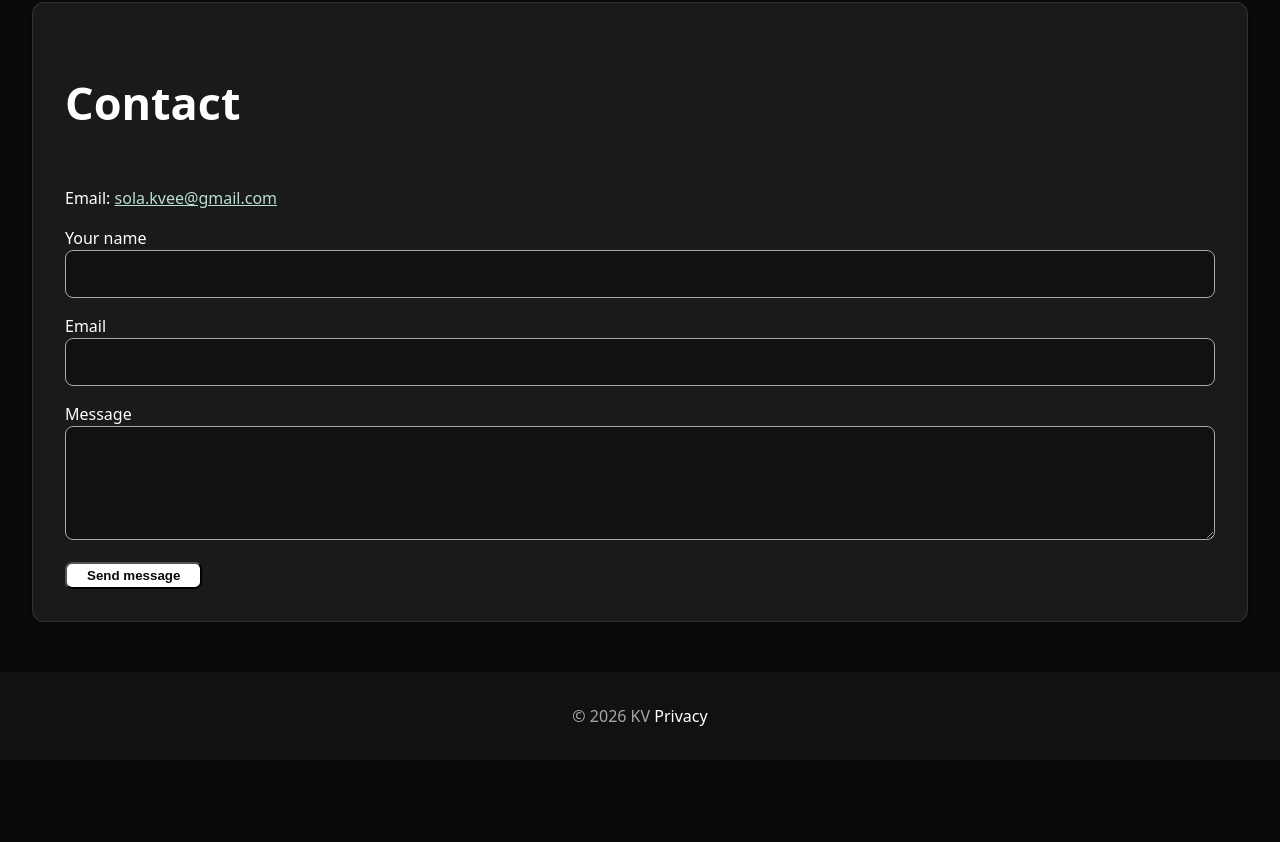
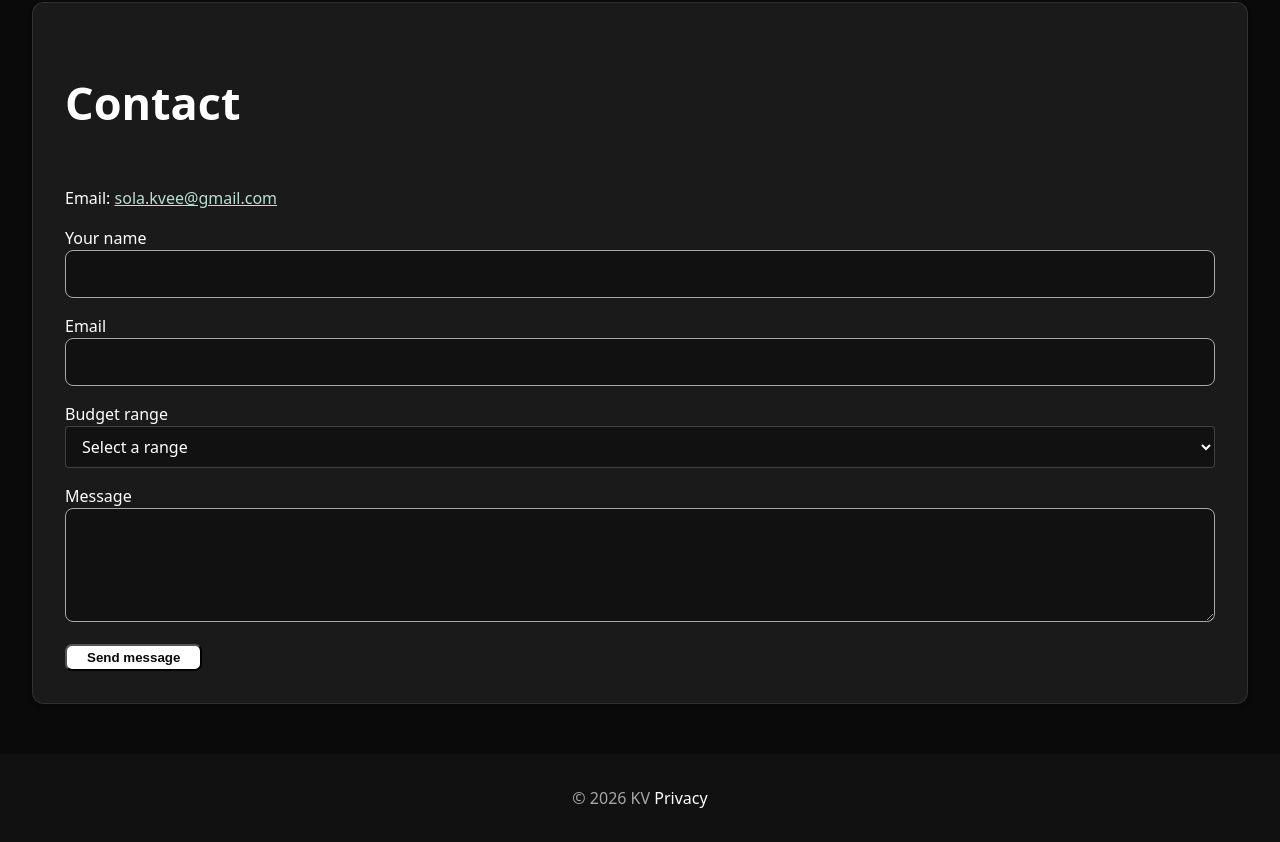
Before and after one commit to webdevkv/webdevkv.github.io, a website: page index.html in a window 1280 px wide. Shown: the part 4926-5768 px from the top of the page. Before the commit the page ends 5686 px from the top, so only its background shows below. Drawn offline with Linux system fonts and the light colour scheme.

Commit message:
Update index.html

```diff
--- a/index.html
+++ b/index.html
@@ -1,5 +1,6 @@
 <!doctype html>
 <html lang="en">
+
 <head>
   <meta charset="utf-8" />
   <meta name="viewport" content="width=device-width,initial-scale=1" />
@@ -7,6 +8,7 @@
   <meta name="description" content="Shopify & Kajabi expert building high-converting stores and membership sites." />
   <link rel="stylesheet" href="assets/styles.css">
 </head>
+
 <body>
   <header>
     <div class="container">
@@ -35,8 +37,11 @@
   <main class="container">
     <section id="about" class="card">
       <h2>About</h2>
-      <p>I design and develop custom Shopify and Kajabi experiences for e‑commerce and online business owners. My work focuses on fast-loading, conversion-first design and smooth integrations — from custom themes to checkout optimizations and membership funnels.</p>
-      <p>Fast turnarounds, clear communication, and measurable results. I treat every project like a product: research, test, and iterate for better conversions.</p>
+      <p>I design and develop custom Shopify and Kajabi experiences for e‑commerce and online business owners. My work
+        focuses on fast-loading, conversion-first design and smooth integrations — from custom themes to checkout
+        optimizations and membership funnels.</p>
+      <p>Fast turnarounds, clear communication, and measurable results. I treat every project like a product: research,
+        test, and iterate for better conversions.</p>
     </section>
 
     <section id="vision" class="card">
@@ -62,7 +67,8 @@
           <img class="skeleton" loading="lazy" src="assets/portfolio-detail-hookedbylade.png" alt="Hooked by Lade">
           <div class="text">
             <h3><a href="https://www.hookedbylade.com" target="_blank" rel="noopener">Hooked by Lade</a></h3>
-            <p>Role: Designer & Developer — Platform: Shopify. Custom product pages, checkout optimizations, and responsive theme work.</p>
+            <p>Role: Designer & Developer — Platform: Shopify. Custom product pages, checkout optimizations, and
+              responsive theme work.</p>
           </div>
         </article>
 
@@ -81,7 +87,8 @@
           </div>
         </div>
         <div class="project">
-          <img class="skeleton" loading="lazy" src="assets/portfolio-detail-skiitown-mobileapp.png" alt="Skiitown Mobile App">
+          <img class="skeleton" loading="lazy" src="assets/portfolio-detail-skiitown-mobileapp.png"
+            alt="Skiitown Mobile App">
           <div class="text">
             <h4>Skiitown Mobile App</h4>
             <p>Mobile app for EduTech Platform.</p>
@@ -132,6 +139,17 @@
         <label>
           Email
           <input type="email" name="email" required>
+        </label>
+        <label>
+          Budget range
+          <select name="budget">
+            <option value="">Select a range</option>
+            <option value="under-1000">Under $1,000</option>
+            <option value="1000-2500">$1,000 - $2,500</option>
+            <option value="2500-5000">$2,500 - $5,000</option>
+            <option value="5000-10000">$5,000 - $10,000</option>
+            <option value="10000-plus">$10,000+</option>
+          </select>
         </label>
         <label>
           Message
@@ -221,4 +239,5 @@
     });
   </script>
 </body>
+
 </html>
```
Lines whose indentation alone changed are shown as unchanged.
